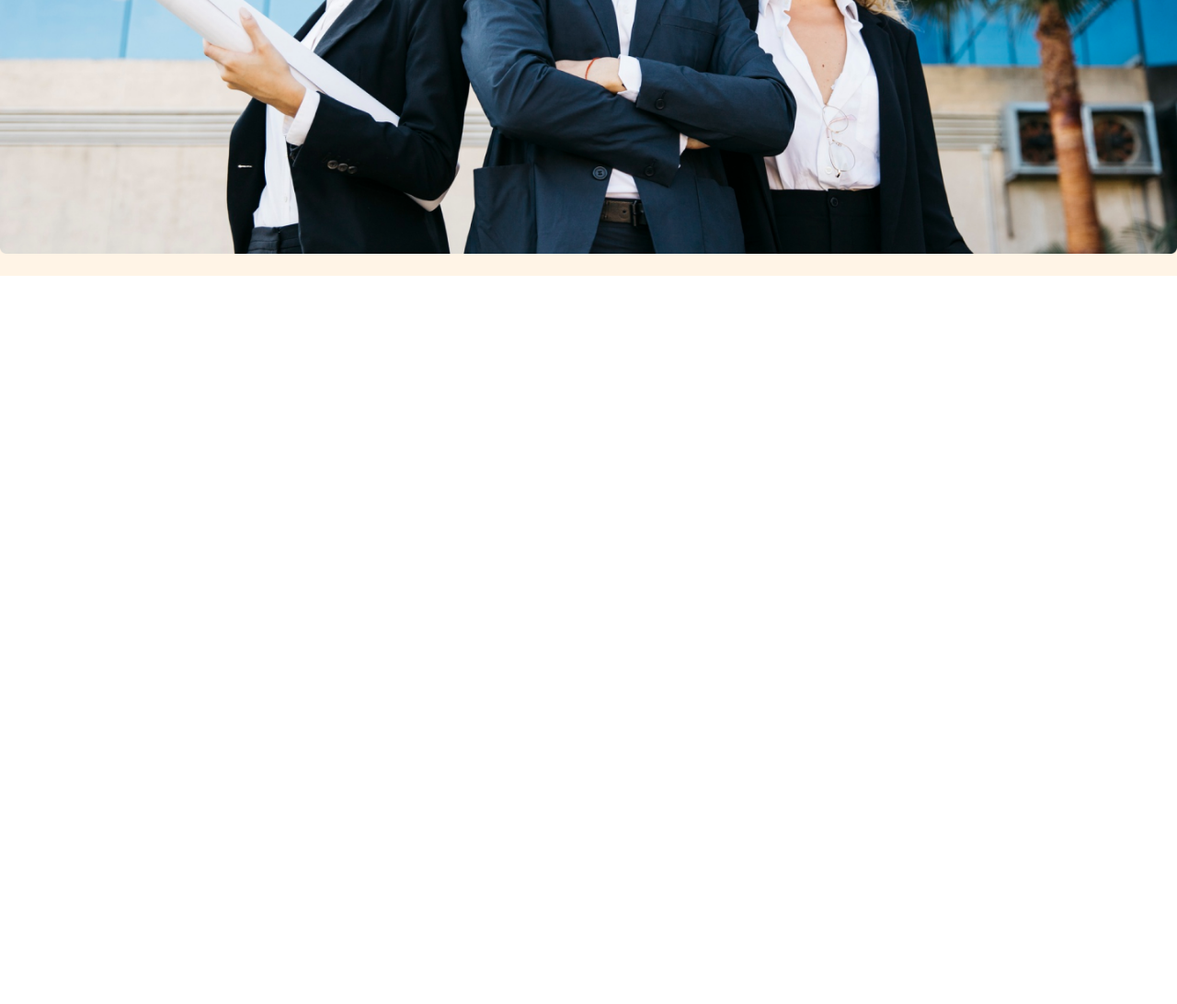
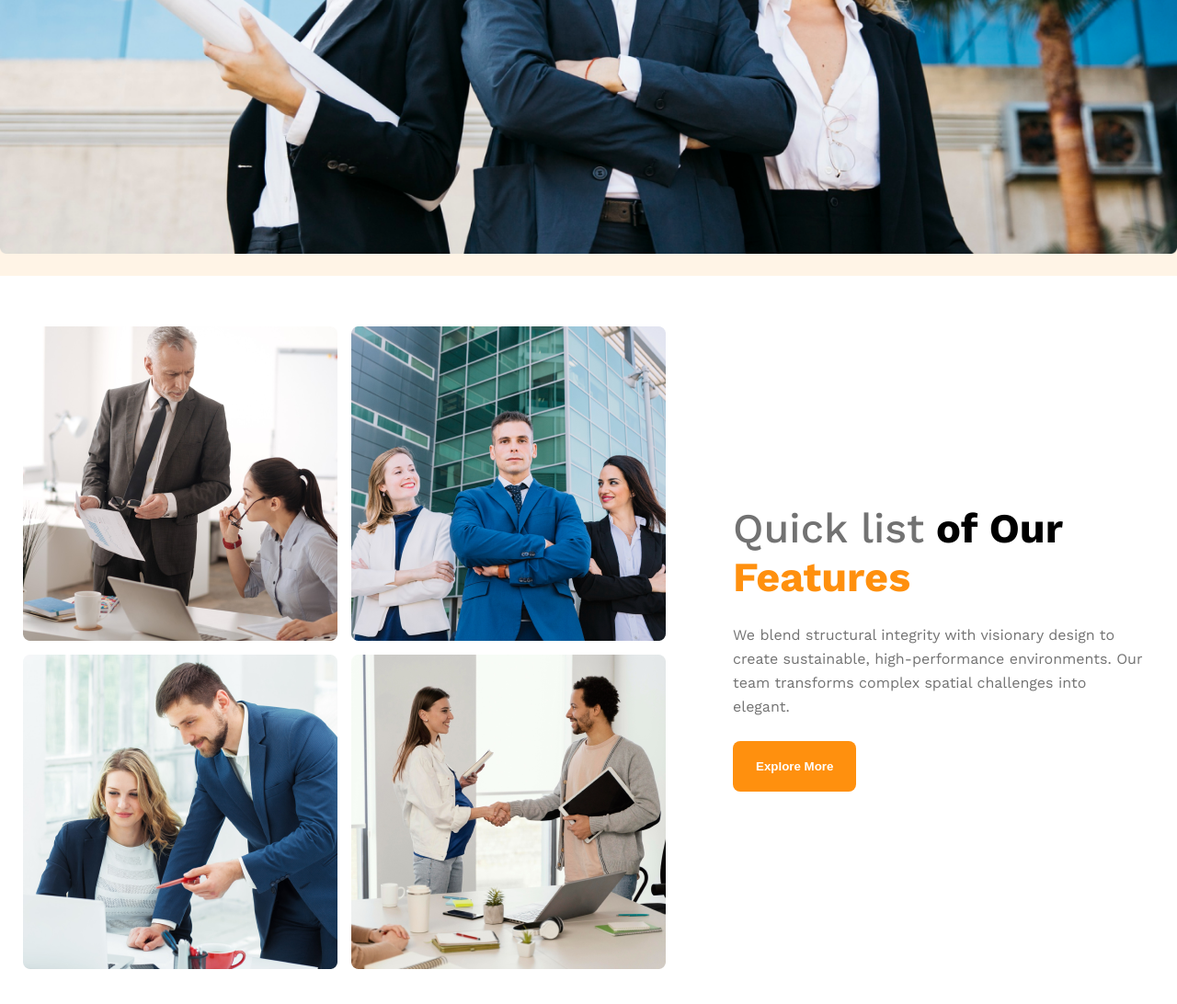
Before and after one commit to ahmedriadx10/my-architect_g3, a plain HTML site: page index.html in a window 1280 px wide. Shown: the part 814-1906 px from the top of the page at 92% size. Before the commit the page ends 1114 px from the top, so only its background shows below. Drawn offline with nearby package versions, Linux system fonts and the light colour scheme.

Commit message:
grid feature area added

```diff
--- a/index.html
+++ b/index.html
@@ -7,6 +7,8 @@
   <link rel="stylesheet" href="style.css">
 </head>
 <body>
+
+  <!-- hero area -->
   <header>
 
 <nav class="navigation container d-flex">
@@ -38,7 +40,34 @@
 
 
   </header>
-  <main></main>
+  <main>
+
+<!-- grid feature  -->
+
+<section>
+  <div class="grid_feature_main container d-flex">
+
+<div class="our_teams">
+  <img src="./images/team1.png" alt="">
+  <img src="./images/team2.png" alt="">
+  <img src="./images/team3.png" alt="">
+  <img src="./images/team4.png" alt="">
+</div>
+
+<div class="grid_feature_info d-flex">
+  <h4><span id="gh_feature">Quick list</span> of Our <span id="ora_feature">Features</span></h4>
+<p class="para_temp">
+  We blend structural integrity with visionary design to create sustainable, high-performance environments. Our team transforms complex spatial challenges into elegant.
+</p>
+
+
+<button type="button" class="btn">Explore More</button>
+</div>
+
+  </div>
+</section>
+
+  </main>
   <footer></footer>
 </body>
 </html>
--- a/style.css
+++ b/style.css
@@ -64,6 +64,8 @@ body{
 }
 
 /* individual style */
+
+/* hero area */
 header{
   background-color: rgba(255, 144, 14, 0.1);
   padding: 20px 0;
@@ -115,6 +117,50 @@ color: var(--dark);
 margin-top: 20px;
 }
 
+/*  */
+
+
+
+
+
+
+.grid_feature_main{
+align-items: center;
+  gap: 73px;
+  padding: 55px 25px;
+}
+
+.our_teams{
+  display: grid;
+  grid-template-columns: repeat(2,1fr);
+  gap: 15px;
+}
+
+
+.grid_feature_info{
+  max-width: 450px;
+  width: 100%;
+  flex-direction: column;
+  gap: 24px;
+}
+
+.grid_feature_info h4{
+  column-rule: var(--dark);
+  font-weight: bold;
+  font-size: 45px;
+}
+
+#gh_feature{
+  color: var(--dark3);
+  font-weight: 500;
+}
+
+#ora_feature{
+  color: var(--orange);
+}
+
+
+
 
 
 
@@ -128,7 +174,9 @@ margin-top: 20px;
     width: 98%;
   }
 
-  .navigation,.navigation ul{
+  .navigation,
+  .navigation ul,
+  .grid_feature_main{
     flex-direction: column;
     gap: 25px;
   }
@@ -139,4 +187,11 @@ margin-top: 20px;
   }
 
 
+  .our_teams{
+    grid-template-columns: 1fr;
+  }
+
+
+
+
 }
```
